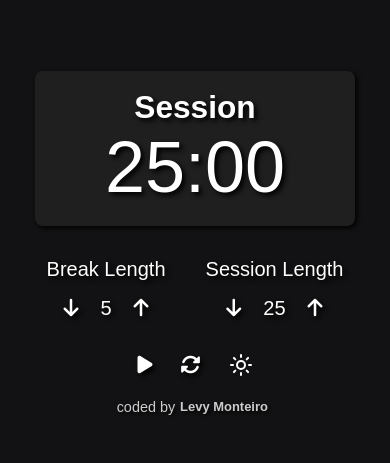
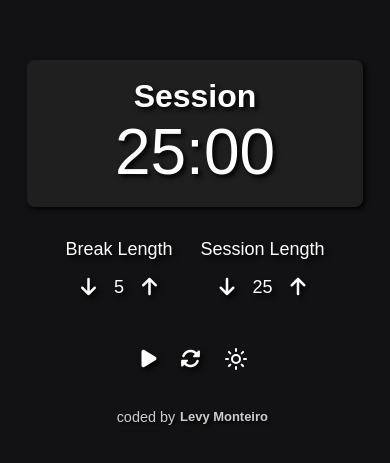
Before and after one commit to LevyMonteiro/timer, a React (Vite) app: page / in a window 390 px wide. Shown: the part 177-640 px from the top of the page. Built offline with nearby package versions, Linux system fonts and the light colour scheme.

Commit message:
refactoring css with Sass

```diff
--- a/src/components/App.jsx
+++ b/src/components/App.jsx
@@ -67,7 +67,7 @@ export default function App() {
   }, [play, timeLeft]);
   return (
     <>
-      <div className='wrapper'>
+      <div className='container'>
         <Display />
         <Controls />
         <Footer />
--- a/src/components/Controls.jsx
+++ b/src/components/Controls.jsx
@@ -85,23 +85,19 @@ export default function Controls() {
   return (
     <div className='controls'>
       <div className='firstRow'>
-        <div id='break-label'>
+        <div className='break-label'>
           <p>Break Length</p>
           <div className='btnRow'>
             <button
-              // if (play) add transform blur
-              className='btn'
-              id='break-decrement'
+              className={play ? 'btn btnDisabled' : 'btn'}
               onClick={handleBreakDecrease}
               disabled={play}
             >
               <i className='fa-solid fa-arrow-down' />
             </button>
-            <p id='break-length'>{breakLength}</p>
+            <p>{breakLength}</p>
             <button
-              // if (play) add transform blur
-              className='btn'
-              id='break-increment'
+              className={play ? 'btn btnDisabled' : 'btn'}
               onClick={handleBreakIncrease}
               disabled={play}
             >
@@ -110,23 +106,19 @@ export default function Controls() {
           </div>
         </div>
 
-        <div id='session-label'>
+        <div className='session-label'>
           <p>Session Length</p>
           <div className='btnRow'>
             <button
-              // if (play) add transform blur
-              className='btn'
-              id='session-decrement'
+              className={play ? 'btn btnDisabled' : 'btn'}
               onClick={handleSessionDecrease}
               disabled={play}
             >
               <i className='fa-solid fa-arrow-down' />
             </button>
-            <p id='session-length'>{sessionLength}</p>
+            <p>{sessionLength}</p>
             <button
-              // if (play) add transform blur
-              className='btn'
-              id='session-increment'
+              className={play ? 'btn btnDisabled' : 'btn'}
               onClick={handleSessionIncrease}
               disabled={play}
             >
@@ -136,16 +128,14 @@ export default function Controls() {
         </div>
       </div>
 
-      <div className='secondRow btnRow'>
-        <button className='btn' id='start_stop' onClick={handlePlay}>
+      <div className='btnRow'>
+        <button className='btn' onClick={handlePlay}>
           <i className={!play ? 'fa-solid fa-play' : 'fa-solid fa-pause'} />
-          {/* <Play /> */}
         </button>
-        <button className='btn' id='reset' onClick={handleReset}>
+        <button className='btn' onClick={handleReset}>
           <i className='fa-solid fa-rotate' />
-          {/* <TimerReset /> */}
         </button>
-        <button className='btn' id='reset' onClick={handleThemeChange}>
+        <button className='btn' onClick={handleThemeChange}>
           {theme === 'dark' ? <Sun /> : <Moon />}
         </button>
       </div>
--- a/src/components/Display.jsx
+++ b/src/components/Display.jsx
@@ -14,13 +14,9 @@ export default function Display() {
     return `${formattedMinutes}:${formattedSeconds}`;
   }
   return (
-    <>
-      <div id='timer-label'>
-        <div className={timeLeft <= 30 ? 'red countdown' : 'countdown'}>
-          <h3>{timingType}</h3>
-          <div id='time-left'>{timeFormatter()}</div>
-        </div>
-      </div>
-    </>
+    <div className={timeLeft <= 30 ? 'red display' : 'display'}>
+      <h3>{timingType}</h3>
+      <div className='time-left'>{timeFormatter()}</div>
+    </div>
   );
 }
--- a/src/styles/sass/components/_App.scss
+++ b/src/styles/sass/components/_App.scss
@@ -6,16 +6,69 @@
   box-sizing: border-box;
 }
 
+body * {
+  display: flex;
+  flex-direction: column;
+  justify-content: center;
+  align-items: center;
+  text-shadow: black 3px 3px 5px;
+}
+
 #root {
   width: 100vw;
   height: 100vh;
   overflow: auto;
-  display: flex;
-  flex-direction: column;
-  align-items: center;
   font-family: 'Inter:wght@600', sans-serif;
-  font-size: 180%;
   color: white;
   background-color: #121214;
-  gap: 8px;
 }
+
+.container {
+  width: 450px;
+}
+
+@media (max-width: 500px) {
+  .container {
+    width: 380px;
+
+    .controls {
+      .firstRow {
+        // width: 380px;
+        gap: 40px;
+        font-size: 24px;
+      }
+    }
+  }
+}
+
+@media (max-width: 400px) {
+  .container {
+    width: 86vw;
+
+    .display {
+      .time-left {
+        font-size: 64px;
+      }
+
+      h3 {
+        font-size: 32px;
+      }
+    }
+
+    .controls {
+      .firstRow {
+        gap: 28px;
+
+        p {
+          font-size: 18px;
+        }
+      }
+
+      .btnRow {
+        .btn {
+          font-size: 20px;
+        }
+      }
+    }
+  }
+}
--- a/src/styles/sass/components/_Controls.scss
+++ b/src/styles/sass/components/_Controls.scss
@@ -1,3 +1,33 @@
-// .controls {
-//   background-color: darkgrey;
-// }
+.controls {
+  width: 100%;
+
+  .btnRow {
+    width: 100%;
+    flex-direction: row;
+    gap: 12px;
+    padding: 16px 0;
+
+    .btn {
+      background: none;
+      border: none;
+      outline: none;
+      color: white;
+      font-size: 22px;
+      cursor: pointer;
+    }
+  }
+
+  .firstRow {
+    flex-direction: row;
+    gap: 80px;
+    padding: 16px 0;
+
+    p {
+      font-size: 24px;
+    }
+
+    .btnDisabled {
+      color: hsl(0 0% 100% / 0.4);
+    }
+  }
+}
--- a/src/styles/sass/components/_Display.scss
+++ b/src/styles/sass/components/_Display.scss
@@ -1,89 +1,20 @@
-body * {
-  display: flex;
-  flex-direction: column;
-  justify-content: center;
-  align-items: center;
-  text-shadow: black 3px 3px 5px;
-}
-
-.firstRow {
-  flex-direction: row;
-  gap: 80px;
-  padding: 16px 0;
-}
-
-/* .firstRow .btn {
-  color: hsl(0 0% 100% / 0.3);
-} */
-
-.btnRow {
-  flex-direction: row;
-  gap: 16px;
-  margin-top: 16px;
-}
-
-.btn {
-  background: none;
-  border: none;
-  outline: none;
-  cursor: pointer;
-  color: white;
-  font-size: 26px;
-}
-
-.countdown {
+.display {
   background-color: #1f1f1f;
   padding: 18px;
   border-radius: 8px;
-  width: 450px;
+  width: 100%;
   margin: 16px 0;
   box-shadow: black 2px 2px 5px;
+
+  h3 {
+    font-size: 38px;
+  }
+
+  .time-left {
+    font-size: 80px;
+  }
 }
 
 .red {
   color: red;
 }
-
-#time-left {
-  font-size: 280%;
-}
-
-h3 {
-  font-size: 130%;
-}
-
-@media (max-width: 500px) {
-  .countdown {
-    width: 380px;
-  }
-
-  .firstRow {
-    width: 380px;
-    gap: 60px;
-    font-size: 24px;
-  }
-}
-
-@media (max-width: 400px) {
-  .countdown {
-    width: 320px;
-  }
-
-  .firstRow {
-    width: 320px;
-    gap: 40px;
-    font-size: 20px;
-  }
-
-  #time-left {
-    font-size: 250%;
-  }
-
-  h3 {
-    font-size: 110%;
-  }
-
-  .btn {
-    font-size: 20px;
-  }
-}
--- a/src/styles/styles.css
+++ b/src/styles/styles.css
@@ -3,20 +3,6 @@
   margin: 0;
   border: 0;
   box-sizing: border-box;
-}
-
-#root {
-  width: 100vw;
-  height: 100vh;
-  overflow: auto;
-  display: flex;
-  flex-direction: column;
-  align-items: center;
-  font-family: "Inter:wght@600", sans-serif;
-  font-size: 180%;
-  color: white;
-  background-color: #121214;
-  gap: 8px;
 }
 
 body * {
@@ -27,80 +13,96 @@ body * {
   text-shadow: black 3px 3px 5px;
 }
 
-.firstRow {
-  flex-direction: row;
-  gap: 80px;
-  padding: 16px 0;
+#root {
+  width: 100vw;
+  height: 100vh;
+  overflow: auto;
+  font-family: "Inter:wght@600", sans-serif;
+  color: white;
+  background-color: #121214;
 }
 
-/* .firstRow .btn {
-  color: hsl(0 0% 100% / 0.3);
-} */
-.btnRow {
-  flex-direction: row;
-  gap: 16px;
-  margin-top: 16px;
+.container {
+  width: 450px;
 }
 
-.btn {
-  background: none;
-  border: none;
-  outline: none;
-  cursor: pointer;
-  color: white;
-  font-size: 26px;
+@media (max-width: 500px) {
+  .container {
+    width: 380px;
+  }
+  .container .controls .firstRow {
+    gap: 40px;
+    font-size: 24px;
+  }
 }
-
-.countdown {
+@media (max-width: 400px) {
+  .container {
+    width: 86vw;
+  }
+  .container .display .time-left {
+    font-size: 64px;
+  }
+  .container .display h3 {
+    font-size: 32px;
+  }
+  .container .controls .firstRow {
+    gap: 28px;
+  }
+  .container .controls .firstRow p {
+    font-size: 18px;
+  }
+  .container .controls .btnRow .btn {
+    font-size: 20px;
+  }
+}
+.display {
   background-color: #1f1f1f;
   padding: 18px;
   border-radius: 8px;
-  width: 450px;
+  width: 100%;
   margin: 16px 0;
   box-shadow: black 2px 2px 5px;
+}
+.display h3 {
+  font-size: 38px;
+}
+.display .time-left {
+  font-size: 80px;
 }
 
 .red {
   color: red;
 }
 
-#time-left {
-  font-size: 280%;
+.controls {
+  width: 100%;
+}
+.controls .btnRow {
+  width: 100%;
+  flex-direction: row;
+  gap: 12px;
+  padding: 16px 0;
+}
+.controls .btnRow .btn {
+  background: none;
+  border: none;
+  outline: none;
+  color: white;
+  font-size: 22px;
+  cursor: pointer;
+}
+.controls .firstRow {
+  flex-direction: row;
+  gap: 80px;
+  padding: 16px 0;
+}
+.controls .firstRow p {
+  font-size: 24px;
+}
+.controls .firstRow .btnDisabled {
+  color: hsla(0, 0%, 100%, 0.4);
 }
 
-h3 {
-  font-size: 130%;
-}
-
-@media (max-width: 500px) {
-  .countdown {
-    width: 380px;
-  }
-  .firstRow {
-    width: 380px;
-    gap: 60px;
-    font-size: 24px;
-  }
-}
-@media (max-width: 400px) {
-  .countdown {
-    width: 320px;
-  }
-  .firstRow {
-    width: 320px;
-    gap: 40px;
-    font-size: 20px;
-  }
-  #time-left {
-    font-size: 250%;
-  }
-  h3 {
-    font-size: 110%;
-  }
-  .btn {
-    font-size: 20px;
-  }
-}
 .footer {
   font-size: 16px;
   margin: 20px 0;
```
Also changed, not shown: 1 other file (tests, documents, lock files or other folders).
